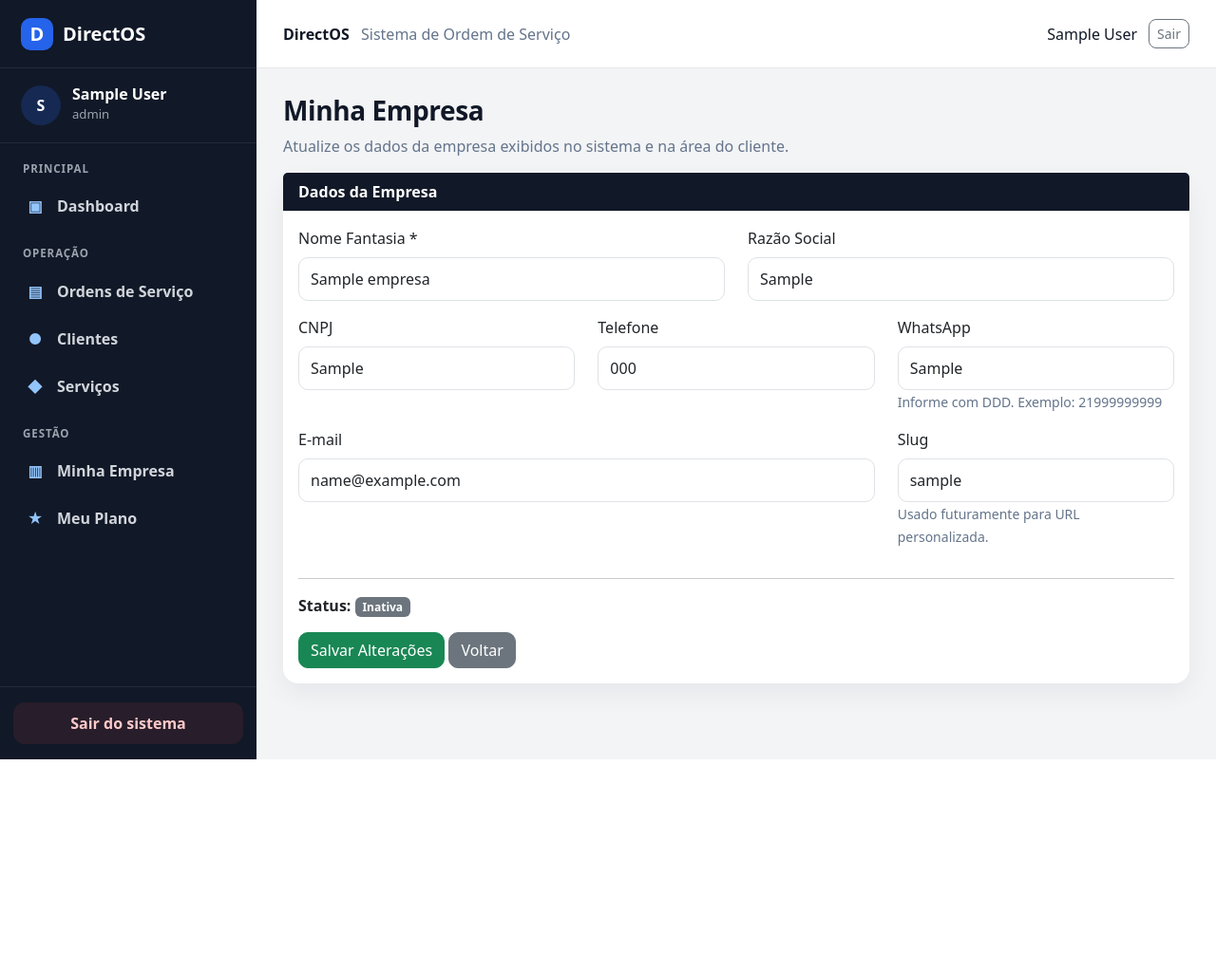
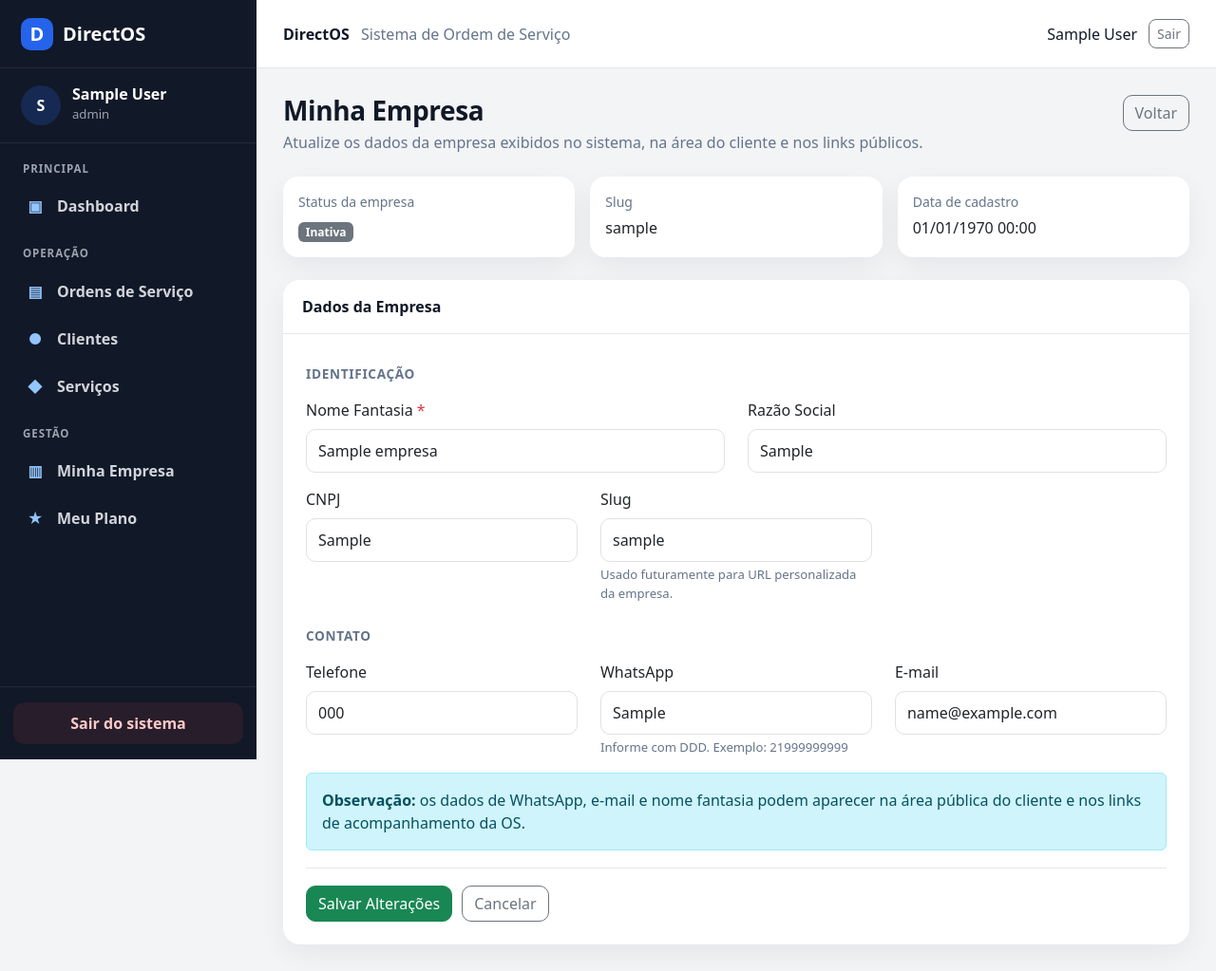
Before and after one commit to tiaorj/directos-saas, a PHP site: page /sistema-os-php-sqlserver/empresa/editar.php in a window 1280 px wide. Shown: the whole page at 95% size. Before the commit the page ends 800 px from the top, so only its background shows below. Run offline with PHP 8.4, Linux system fonts and the light colour scheme; the visitor is signed in with stand-in values (Sample User, id 1); tables that the repository leaves empty or names only in its code hold one stand-in row (values such as "Sample post"); data that the repository does not hold is empty; some libraries are stand-ins or nearby versions.

Commit message:
Padroniza tela minha empresa

```diff
--- a/empresa/editar.php
+++ b/empresa/editar.php
@@ -2,7 +2,7 @@
 require_once "../includes/proteger.php";
 require_once "../config/conexao.php";
 
-$empresaId = $_SESSION["EmpresaId"];
+$empresaId = (int)$_SESSION["EmpresaId"];
 
 $sql = "
     SELECT
@@ -37,13 +37,19 @@ $erro = $_GET["erro"] ?? "";
 <?php require_once "../includes/header.php"; ?>
 <?php require_once "../includes/menu.php"; ?>
 
-<div class="container">
+<div class="container-fluid form-page">
 
-    <div class="mb-3">
-        <h3>Minha Empresa</h3>
-        <p class="text-muted mb-0">
-            Atualize os dados da empresa exibidos no sistema e na área do cliente.
+    <div class="form-header">
+        <div>
+            <h3 class="mb-1">Minha Empresa</h3>
+            <p>
+                Atualize os dados da empresa exibidos no sistema, na área do cliente e nos links públicos.
             </p>
+        </div>
+
+        <a href="../dashboard.php" class="btn btn-outline-secondary">
+            Voltar
+        </a>
     </div>
 
     <?php if ($sucesso !== ""): ?>
@@ -58,8 +64,55 @@ $erro = $_GET["erro"] ?? "";
         </div>
     <?php endif; ?>
 
-    <div class="card shadow-sm">
-        <div class="card-header bg-dark text-white">
+    <div class="row g-3 mb-4">
+
+        <div class="col-md-4">
+            <div class="card shadow-sm h-100">
+                <div class="card-body">
+                    <div class="small text-muted">Status da empresa</div>
+
+                    <div class="mt-2">
+                        <?php if ((int)$empresa["Ativo"] === 1): ?>
+                            <span class="badge bg-success">Ativa</span>
+                        <?php else: ?>
+                            <span class="badge bg-secondary">Inativa</span>
+                        <?php endif; ?>
+                    </div>
+                </div>
+            </div>
+        </div>
+
+        <div class="col-md-4">
+            <div class="card shadow-sm h-100">
+                <div class="card-body">
+                    <div class="small text-muted">Slug</div>
+
+                    <h6 class="mb-0 mt-2">
+                        <?= htmlspecialchars($empresa["Slug"] ?? "-") ?>
+                    </h6>
+                </div>
+            </div>
+        </div>
+
+        <div class="col-md-4">
+            <div class="card shadow-sm h-100">
+                <div class="card-body">
+                    <div class="small text-muted">Data de cadastro</div>
+
+                    <h6 class="mb-0 mt-2">
+                        <?= !empty($empresa["DataCadastro"])
+                            ? date("d/m/Y H:i", strtotime($empresa["DataCadastro"]))
+                            : "-"
+                        ?>
+                    </h6>
+                </div>
+            </div>
+        </div>
+
+    </div>
+
+    <div class="card form-card">
+        <div class="card-header">
             Dados da Empresa
         </div>
 
@@ -68,9 +121,13 @@ $erro = $_GET["erro"] ?? "";
 
                 <input type="hidden" name="EmpresaId" value="<?= (int)$empresa["EmpresaId"] ?>">
 
+                <div class="form-section-title">
+                    Identificação
+                </div>
+
                 <div class="row">
                     <div class="col-md-6 mb-3">
-                        <label class="form-label">Nome Fantasia *</label>
+                        <label class="form-label required-label">Nome Fantasia</label>
                         <input
                             type="text"
                             name="NomeFantasia"
@@ -106,6 +163,26 @@ $erro = $_GET["erro"] ?? "";
                     </div>
 
                     <div class="col-md-4 mb-3">
+                        <label class="form-label">Slug</label>
+                        <input
+                            type="text"
+                            name="Slug"
+                            class="form-control"
+                            maxlength="80"
+                            value="<?= htmlspecialchars($empresa["Slug"] ?? "") ?>"
+                        >
+                        <div class="input-help">
+                            Usado futuramente para URL personalizada da empresa.
+                        </div>
+                    </div>
+                </div>
+
+                <div class="form-section-title">
+                    Contato
+                </div>
+
+                <div class="row">
+                    <div class="col-md-4 mb-3">
                         <label class="form-label">Telefone</label>
                         <input
                             type="text"
@@ -125,14 +202,12 @@ $erro = $_GET["erro"] ?? "";
                             maxlength="20"
                             value="<?= htmlspecialchars($empresa["WhatsApp"] ?? "") ?>"
                         >
-                        <small class="text-muted">
+                        <div class="input-help">
                             Informe com DDD. Exemplo: 21999999999
-                        </small>
                         </div>
                     </div>
 
-                <div class="row">
-                    <div class="col-md-8 mb-3">
+                    <div class="col-md-4 mb-3">
                         <label class="form-label">E-mail</label>
                         <input
                             type="email"
@@ -142,40 +217,22 @@ $erro = $_GET["erro"] ?? "";
                             value="<?= htmlspecialchars($empresa["Email"] ?? "") ?>"
                         >
                     </div>
-
-                    <div class="col-md-4 mb-3">
-                        <label class="form-label">Slug</label>
-                        <input
-                            type="text"
-                            name="Slug"
-                            class="form-control"
-                            maxlength="80"
-                            value="<?= htmlspecialchars($empresa["Slug"] ?? "") ?>"
-                        >
-                        <small class="text-muted">
-                            Usado futuramente para URL personalizada.
-                        </small>
-                    </div>
                 </div>
 
-                <hr>
-
-                <div class="mb-3">
-                    <strong>Status:</strong>
-                    <?php if ((int)$empresa["Ativo"] === 1): ?>
-                        <span class="badge bg-success">Ativa</span>
-                    <?php else: ?>
-                        <span class="badge bg-secondary">Inativa</span>
-                    <?php endif; ?>
+                <div class="alert alert-info mb-0">
+                    <strong>Observação:</strong>
+                    os dados de WhatsApp, e-mail e nome fantasia podem aparecer na área pública do cliente e nos links de acompanhamento da OS.
                 </div>
 
+                <div class="form-actions">
                     <button type="submit" class="btn btn-success">
                         Salvar Alterações
                     </button>
 
-                <a href="../dashboard.php" class="btn btn-secondary">
-                    Voltar
+                    <a href="../dashboard.php" class="btn btn-outline-secondary">
+                        Cancelar
                     </a>
+                </div>
 
             </form>
         </div>
```
Also changed, not shown: empresa/atualizar.php (+14 -0 lines). Lines whose indentation alone changed are shown as unchanged.
